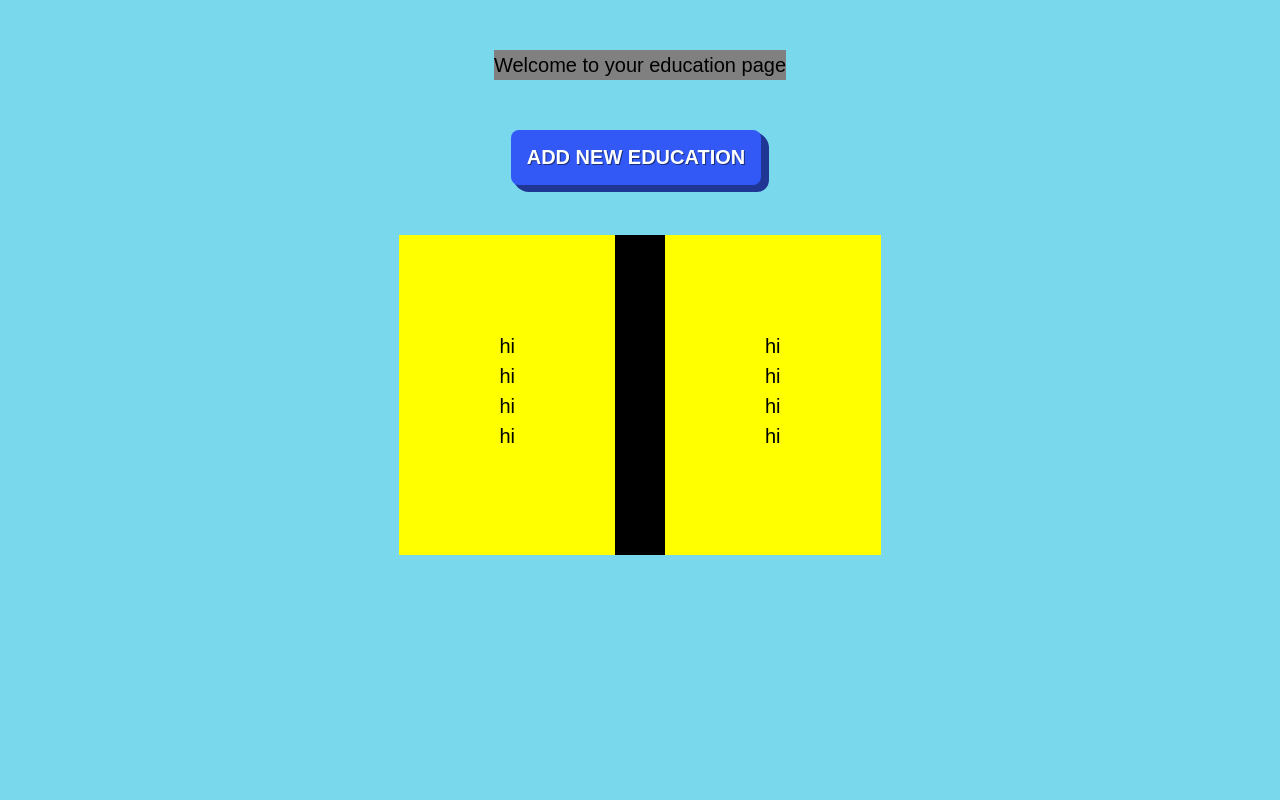
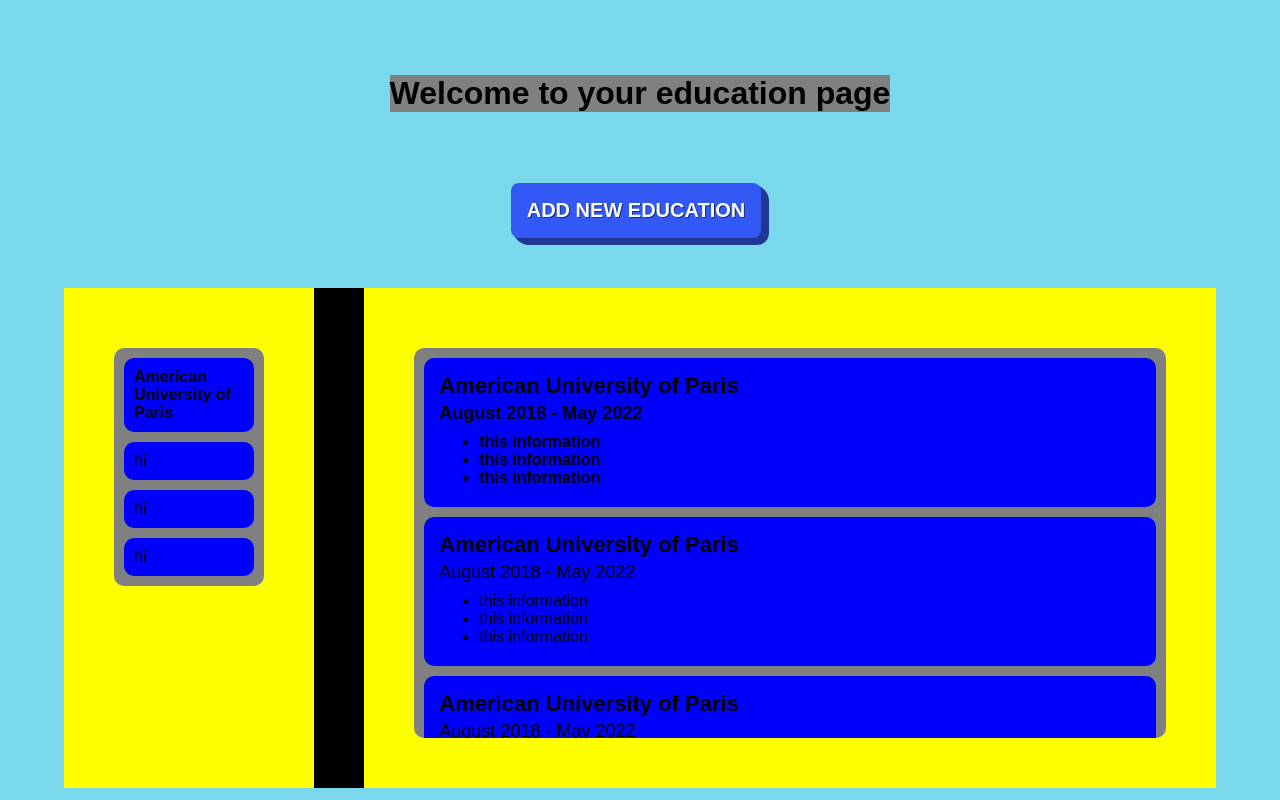
Before and after one commit to jarettmalouf/showwcase-demo, a React (Create React App) app: page /home in a window 1280 px wide. Built offline with nearby package versions, Linux system fonts and the light colour scheme.

Commit message:
main set up

```diff
--- a/src/0-modules/Main/index.tsx
+++ b/src/0-modules/Main/index.tsx
@@ -9,7 +9,6 @@
     <Container>
       <WelcomeText>Welcome to your education page</WelcomeText>
       <ButtonWrapper>
-        {" "}
         <ColoredButton color="var(--dark-blue)">
           Add new education
         </ColoredButton>
@@ -17,16 +16,52 @@
 
       <Body>
         <Sidebar>
-          <Entry>hi</Entry>
-          <Entry>hi</Entry>
-          <Entry>hi</Entry>
-          <Entry>hi</Entry>
+          <EntriesWrapper>
+            <EducationTitle>American University of Paris</EducationTitle>
+            <EducationTitle>hi</EducationTitle>
+            <EducationTitle>hi</EducationTitle>
+            <EducationTitle>hi</EducationTitle>
+          </EntriesWrapper>
         </Sidebar>
         <FullBar>
-          <Entry>hi</Entry>
-          <Entry>hi</Entry>
-          <Entry>hi</Entry>
-          <Entry>hi</Entry>
+          <EntriesWrapper>
+            <EducationEntry>
+              <Title>American University of Paris</Title>
+              <Date>August 2018 - May 2022</Date>
+              <Details>
+                <Detail>this information</Detail>
+                <Detail>this information</Detail>
+                <Detail>this information</Detail>
+              </Details>
+            </EducationEntry>
+            <EducationEntry>
+              <Title>American University of Paris</Title>
+              <Date>August 2018 - May 2022</Date>
+              <Details>
+                <Detail>this information</Detail>
+                <Detail>this information</Detail>
+                <Detail>this information</Detail>
+              </Details>
+            </EducationEntry>
+            <EducationEntry>
+              <Title>American University of Paris</Title>
+              <Date>August 2018 - May 2022</Date>
+              <Details>
+                <Detail>this information</Detail>
+                <Detail>this information</Detail>
+                <Detail>this information</Detail>
+              </Details>
+            </EducationEntry>
+            <EducationEntry>
+              <Title>American University of Paris</Title>
+              <Date>August 2018 - May 2022</Date>
+              <Details>
+                <Detail>this information</Detail>
+                <Detail>this information</Detail>
+                <Detail>this information</Detail>
+              </Details>
+            </EducationEntry>
+          </EntriesWrapper>
         </FullBar>
       </Body>
     </Container>
@@ -42,7 +77,8 @@
   }
 `;
 
-const WelcomeText = styled(TextBox)`
+const WelcomeText = styled.h1`
+  margin-top: 75px;
   background: grey;
   align-items: center;
   justify-content: center;
@@ -51,6 +87,7 @@
 const Body = styled.div`
   display: flex;
   flex-direction: row;
+  width: 90vw;
   background: black;
   > div:first-child {
     margin-right: 50px;
@@ -61,19 +98,74 @@
   max-width: 300px;
 `;
 
-const Box = styled.div`
+const SectionContainer = styled.div`
   display: flex;
   flex-direction: column;
   background: yellow;
-  padding: 100px;
+  max-height: 400px;
+  padding: 50px;
+  > div {
+    margin-top: 10px;
+  }
 `;
 
-const Sidebar = styled(Box)`
+const Sidebar = styled(SectionContainer)`
   flex: 1;
 `;
 
-const FullBar = styled(Box)`
-  flex: 2;
+const EntriesWrapper = styled.div`
+  padding: 10px;
+  background: grey;
+  border-radius: 10px;
+  overflow: scroll;
+  ::-webkit-scrollbar {
+    display: none;
+  }
+  > div:first-child {
+    font-weight: bold;
+  }
+  > div:not(:first-child) {
+    margin-top: 10px;
+  }
 `;
 
-const Entry = styled(TextBox)``;
+const FullBar = styled(SectionContainer)`
+  flex: 5;
+`;
+
+const Entry = styled(TextBox)`
+  background: grey;
+  padding: 10px;
+  background: blue;
+  height: auto;
+  border-radius: 10px;
+  display: flex;
+  flex-direction: column;
+`;
+
+const EducationTitle = styled(Entry)`
+  max-width: 300px;
+  height: auto;
+  font-size: 16px;
+`;
+
+const EducationEntry = styled(Entry)`
+  padding: 15px 0 0 15px;
+`;
+
+const Title = styled(TextBox)`
+  font-weight: bold;
+  font-size: 22px;
+`;
+
+const Date = styled(TextBox)`
+  font-size: 18px;
+`;
+
+const Details = styled.ul`
+  margin-top: 0;
+`;
+
+const Detail = styled.li`
+  font-size: 16px;
+`;
--- a/src/1-helpers/content.ts
+++ b/src/1-helpers/content.ts
@@ -33,6 +33,15 @@
   color: black;
 `;
 
+export const TextInput = styled(Input)`
+  margin: 0 auto;
+  padding: 8px 12px;
+  width: 100%;
+  box-sizing: border-box;
+  margin-bottom: 20px;
+  font-size: 20px;
+`;
+
 export const CenteredDiv = styled.div`
   display: flex;
   justify-content: center;
@@ -44,6 +53,13 @@
   display: flex;
   // background: grey;
   height: 30px;
-  max-width: 800px;
+  max-width: 1000px;
   font-size: 20px;
 `;
+
+export const FormWrapper = styled.form`
+  display: flex;
+  flex-direction: column;
+  max-width: 400px;
+  width: 100%;
+`;
```
Also changed, not shown: src/0-modules/Home/index.tsx (+7 -17 lines), src/0-modules/NewEducationModal.tsx (added).
